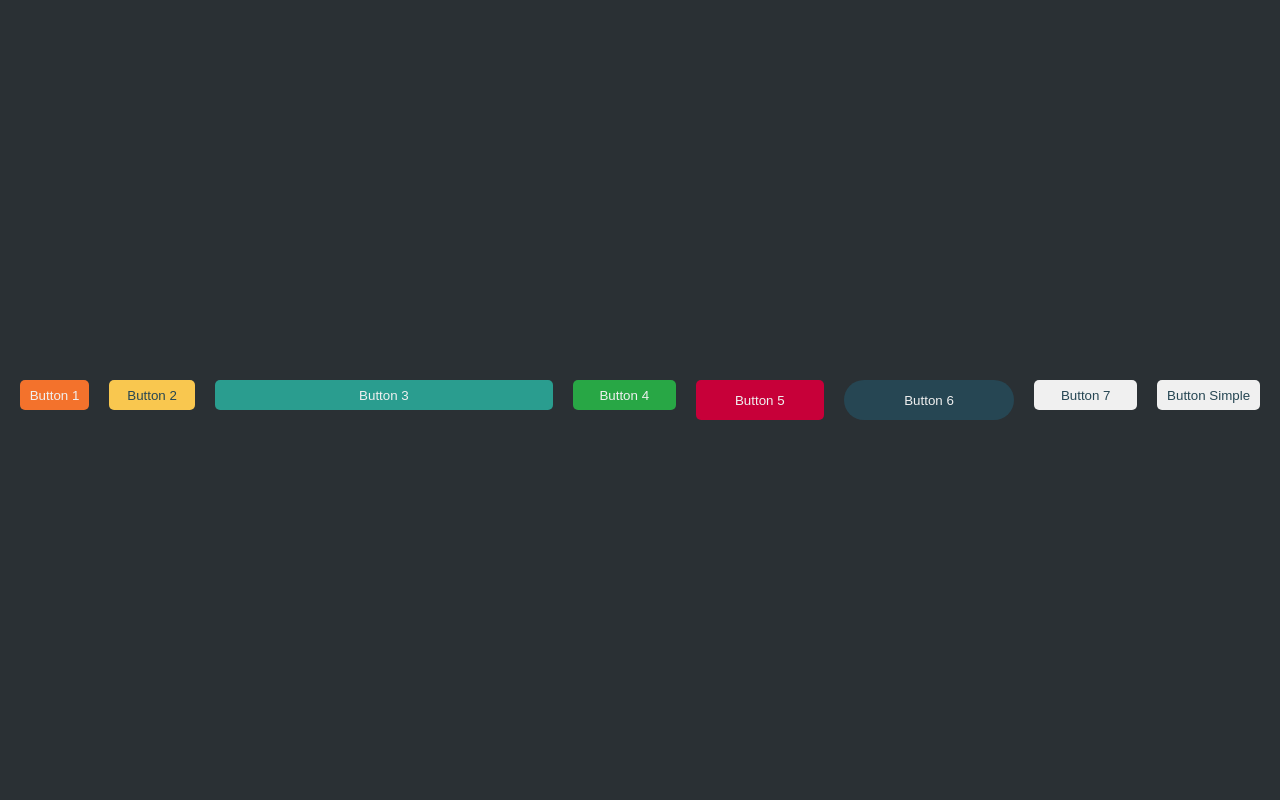
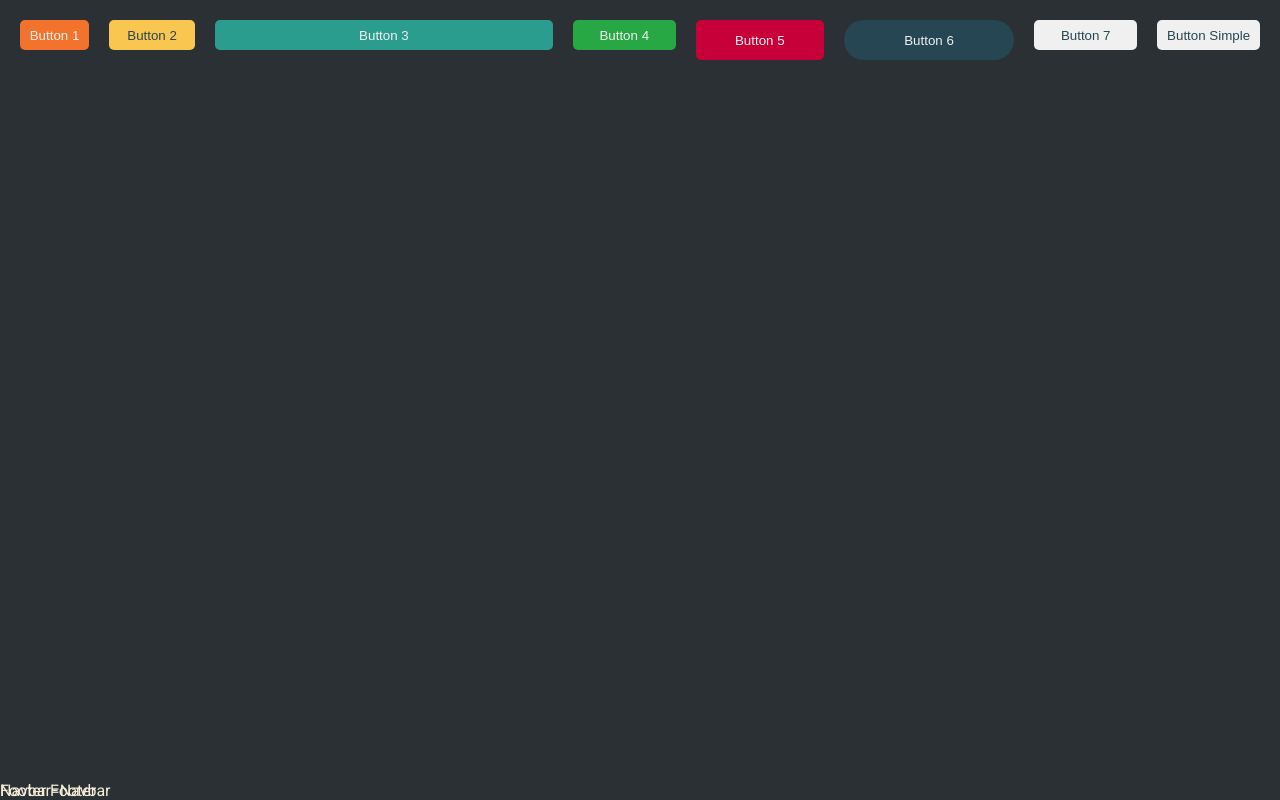
Before and after one commit to Tsirinirina/mes-recettes, a Next.js app: page / in a window 1280 px wide. Built offline with nearby package versions, Linux system fonts and the light colour scheme.

Commit message:
ajout component navbar

```diff
--- a/src/app/globals.css
+++ b/src/app/globals.css
@@ -1,6 +1,6 @@
 :root {
-  --max-width: 1100px;
-  --border-radius: 12px;
+  /* --max-width: 1100px; */
+  /* --border-radius: 12px; */
   --font-mono: ui-monospace, Menlo, Monaco, "Cascadia Mono", "Segoe UI Mono",
     "Roboto Mono", "Oxygen Mono", "Ubuntu Monospace", "Source Code Pro",
     "Fira Mono", "Droid Sans Mono", "Courier New", monospace;
@@ -73,7 +73,6 @@
 
 html,
 body {
-  /* max-width: 100vw; */
   overflow-x: hidden;
   background: var(--body-background-color);
   color: var(--body-foreground-color);
--- a/src/app/layout.tsx
+++ b/src/app/layout.tsx
@@ -4,6 +4,8 @@ import "../style/basic.style.css";
 import "../style/text-color.css";
 import "../style/spacement.style.css";
 import { Roboto } from "@next/font/google";
+import Navbar from "@/components/navbar/navbar";
+import Footer from "@/components/footer/footer";
 export const metadata: Metadata = {
   title: "Mes Recettes",
   description: "Recettes de cuisine",
@@ -21,7 +23,11 @@ export default function RootLayout({
 }>) {
   return (
     <html lang="en">
-      <body className={roboto.className}>{children}</body>
+      <body className={`${roboto.className} `}>
+        <Navbar>Navbar</Navbar>
+        {children}
+        <Footer>Footer</Footer>
+      </body>
     </html>
   );
 }
--- a/src/app/page.module.css
+++ b/src/app/page.module.css
@@ -2,7 +2,7 @@
   display: flex;
   flex-direction: column;
   justify-content: center;
-  min-height: 100vh;
+  /* min-height: 100vh; */
   padding: 20px;
   gap: 20px;
 }
--- /dev/null
+++ b/src/components/footer/footer.style.css
@@ -0,0 +1,4 @@
+.container {
+  position: fixed;
+  bottom: 0;
+}
--- /dev/null
+++ b/src/components/footer/footer.tsx
@@ -0,0 +1,9 @@
+import "./footer.style.css";
+export interface FooterProps {
+  children: any;
+}
+const Footer: React.FC<FooterProps> = ({ children }) => {
+  return <div className="container">Footer {children}</div>;
+};
+
+export default Footer;
--- /dev/null
+++ b/src/components/navbar/navbar.style.css
@@ -0,0 +1,4 @@
+/* .container {
+  position: fixed;
+  top: 0;
+} */
--- /dev/null
+++ b/src/components/navbar/navbar.tsx
@@ -0,0 +1,10 @@
+import "./navbar.style.css";
+export interface NavbarProps {
+  children: any;
+}
+
+const Navbar: React.FC<NavbarProps> = ({ children }) => {
+  return <div className="container">Navbar={children}</div>;
+};
+
+export default Navbar;
```
